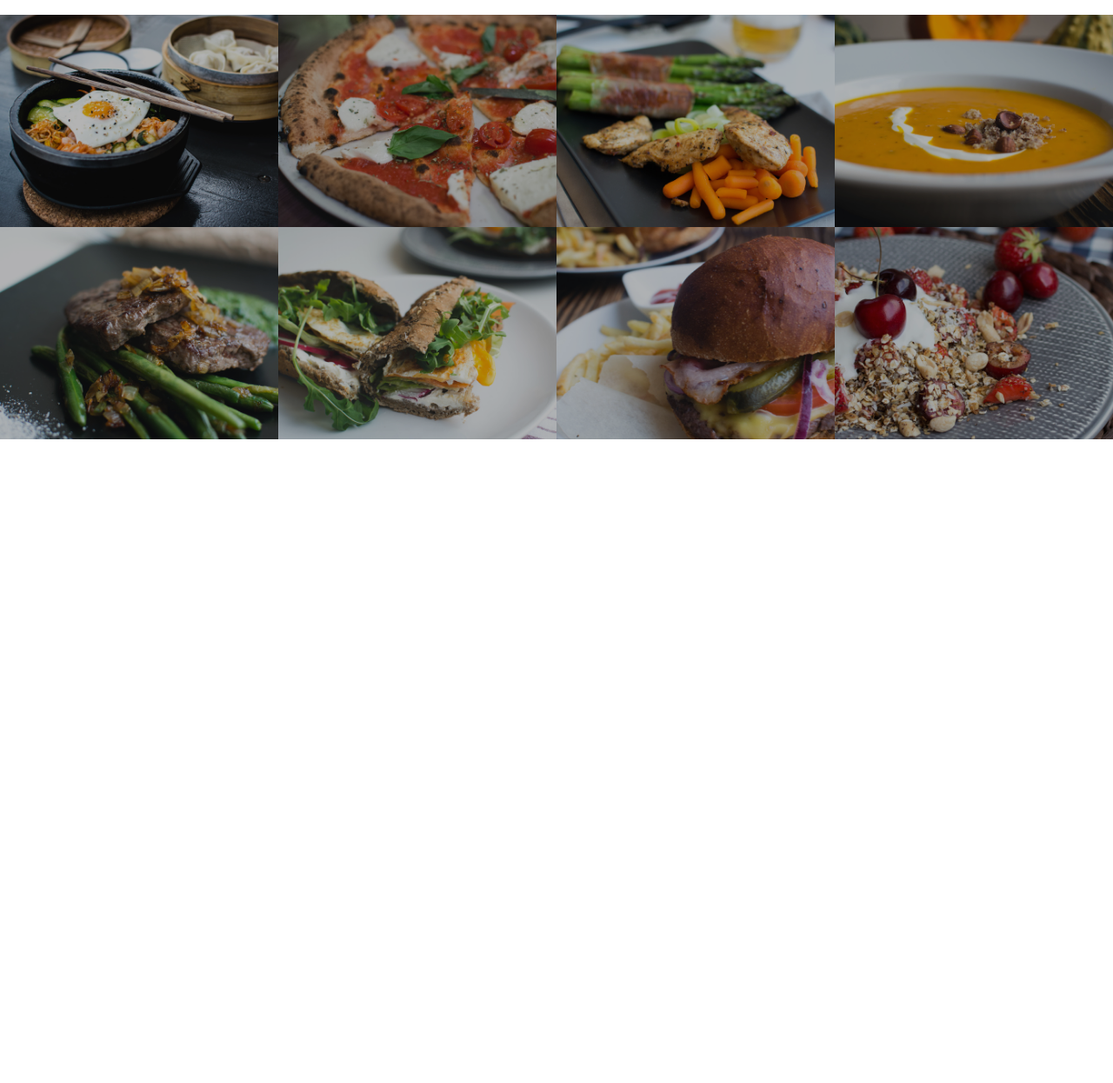
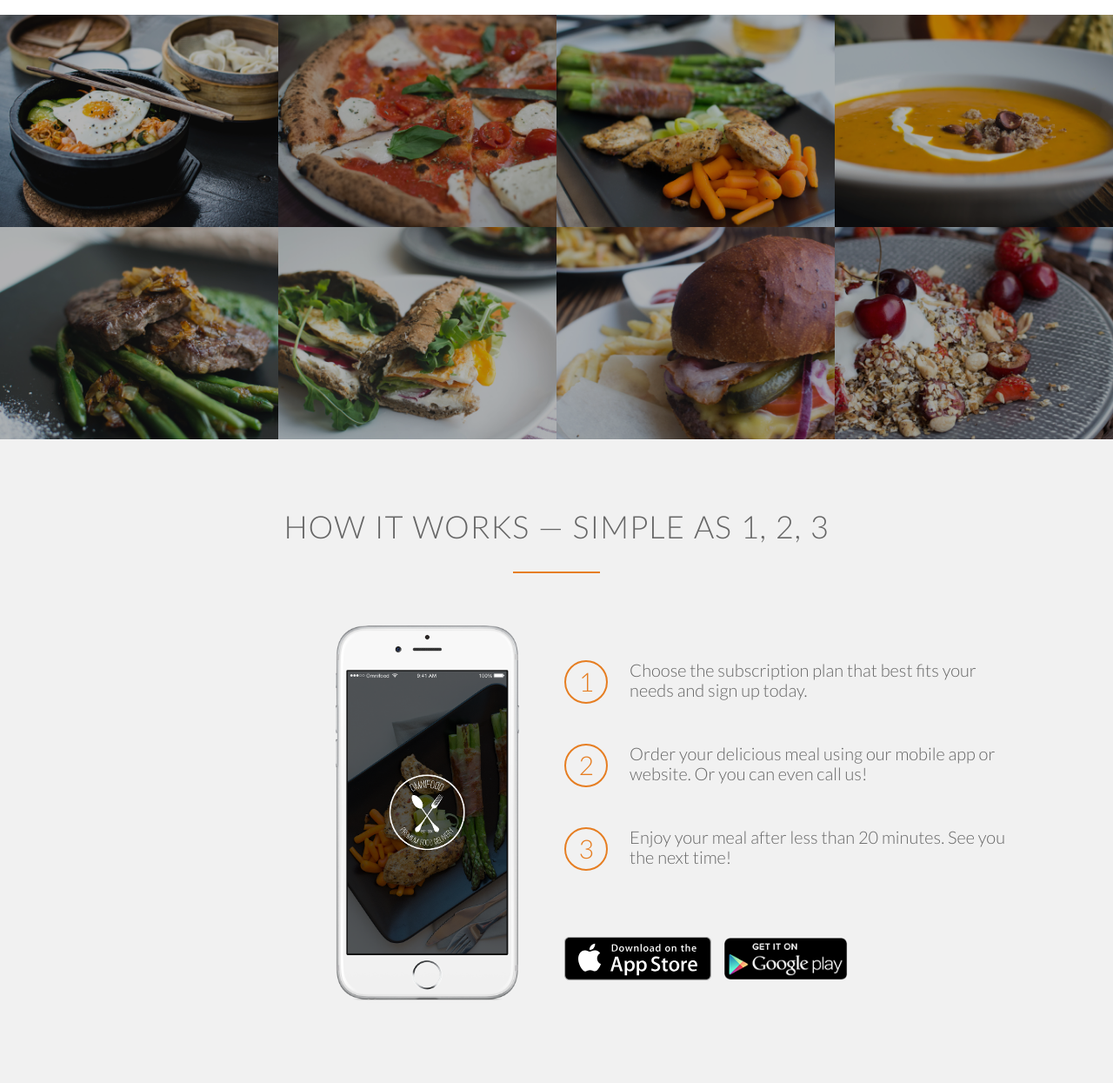
Before and after one commit to lukeevangraham/omnifood, a PHP site: page / in a window 1280 px wide. Shown: the part 1493-2738 px from the top of the page at 87% size. Before the commit the page ends 1998 px from the top, so only its background shows below. Run offline with PHP 8.4, Linux system fonts and the light colour scheme; some web fonts are replaced.

Commit message:
how it works section looking good

```diff
--- a/index.html
+++ b/index.html
@@ -80,7 +80,7 @@
     </section>
 
     <section class="section-meals">
-        <ul class="meals-showcase">
+        <ul class="meals-showcase clearfix">
             <li>
                 <figure class="meal-photo">
                     <img src="./resources/img/1.jpg" alt="Korean bibimbap with egg and vegetables">
@@ -102,7 +102,7 @@
                 </figure>
             </li>
         </ul>
-        <ul class="meals-showcase">
+        <ul class="meals-showcase clearfix">
             <li>
                 <figure class="meal-photo">
                     <img src="./resources/img/5.jpg" alt="Paleo beef steak with vegetables">
@@ -126,17 +126,44 @@
         </ul>
     </section>
 
+    <section class="section-steps">
+
+        <div class="row">
+            <h2>How it works &mdash; Simple as 1, 2, 3</h2>
+        </div>
+        <div class="row">
+            <div class="col span-1-of-2 steps-box">
+                <img src="./resources/img/app-iPhone.png" alt="Omnifood app on iPhone" class="app-screen">
+            </div>
+            <div class="col span-1-of-2 steps-box">
+                <div class="works-step">
+                    <div>1</div>
+                    <p>Choose the subscription plan that best fits your needs and sign up today.</p>
+                </div>
+                <div class="works-step">
+                    <div>2</div>
+                    <p>Order your delicious meal using our mobile app or website. Or you can even call us!</p>
+                </div>
+                <div class="works-step">
+                    <div>3</div>
+                    <p>Enjoy your meal after less than 20 minutes. See you the next time!</p>
+                </div>
+
+                <a href="#" class="btn-app"><img src="./resources/img/download-app.svg" alt="App Store Button"></a>
+                <a href="#" class="btn-app"><img src="./resources/img/download-app-android.png" alt="Play Store Button"></a>
+            </div>
+        </div>
+
+    </section>
+
 </body>
 
 </html>
 
 
 <!--
-1.	Korean bibimbap with egg and vegetables
-2.	Simple italian pizza with cherry tomatoes
-3.	Chicken breast steak with vegetables
-4.	Autumn pumpkin soup
-5.	Paleo beef steak with vegetables
-6.	Healthy baguette with egg and vegetables
-7.	Burger with cheddar and bacon
-8.	Granola with cherries and strawberries -->
+Title: How it works - Simple as 1, 2, 3
+
+	1.	Choose the subscription plan that best fits your needs and sign up today.
+	2.	Order your delicious meal using our mobile app or website. Or you can even call us!
+	3.	Enjoy your meal after less than 20 minutes. See you the next time! -->
--- a/resources/css/style.css
+++ b/resources/css/style.css
@@ -25,6 +25,15 @@ html {
     font-weight: 300;
     font-size: 20px;
     text-rendering: optimizeLegibility;
+}
+
+.clearfix {zoom: 1}
+.clearfix:after {
+    content: '.';
+    clear: both;
+    display: block;
+    height: 0;
+    visibility: hidden;
 }
 
 /* --------------------------- */
@@ -252,3 +261,58 @@ header {
     transform: scale(1.03);
     opacity: 1;
 }
+
+
+/* --------------------------- */
+
+/* HOW IT WORKS */
+
+/* --------------------------- */
+
+.section-steps {
+    background-color: rgb(241, 241, 241);
+}
+
+
+.steps-box:first-child {
+    text-align: right;
+    padding-right: 3%;
+    margin-top: 30px;
+}
+
+.steps-box:last-child {
+    padding-right: 3%;
+    margin-top: 70px;
+}
+
+.app-screen {
+    width: 40%;
+}
+
+.works-step {
+    margin-bottom: 50px;
+}
+
+.works-step:last-of-type {
+    margin-bottom: 80px;;
+}
+
+.works-step div {
+    color: #e67e22;
+    border: 2px solid #e67e22;
+    display: inline-block;
+    border-radius: 50%;
+    height: 50px;
+    width: 50px;
+    text-align: center;
+    padding: 5px;
+    float: left;
+    font-size: 150%;
+    margin-right: 25px;
+}
+
+.btn-app img {
+    height: 50px;
+    width: auto;
+    margin-right: 10px;
+}
```
